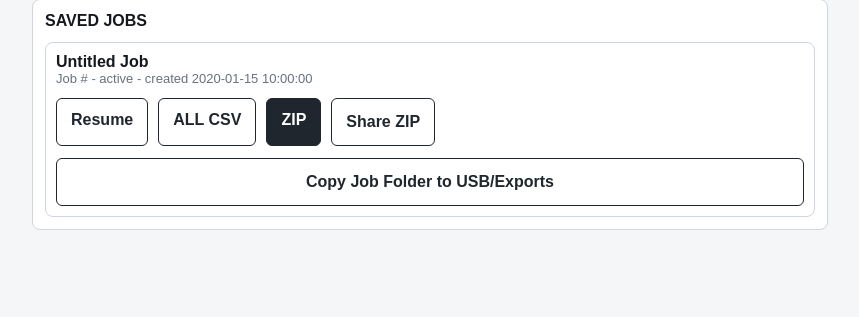
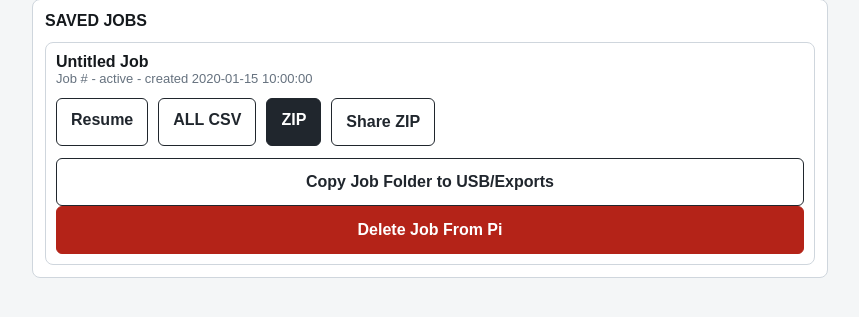
Before and after one commit to ArdenRice1/quadpod-project, a Flask app: template flask_app/templates/archive.html in a window 1280 px wide. Shown: the part 239-556 px from the top of the page, without its empty margins (210-1069 px from the left). Run offline with Flask 3, Linux system fonts and the light colour scheme; the template is opened without the code that fills it: most values are stand-ins (such as "Sample title", 1, 10 or a date in 2020); some libraries are stand-ins or nearby versions.

Commit message:
Add job deletion and replace folder exports

```diff
--- a/flask_app/app.py
+++ b/flask_app/app.py
@@ -1,6 +1,7 @@
 import datetime as dt
 import os
 import secrets
+import shutil
 import subprocess
 import sys
 import threading
@@ -364,6 +365,20 @@ def copy_job_usb(job_id):
     except Exception as exc:
         storage.add_event("USB/export copy failed", level="error", job_id=job_id, data={"error": str(exc)})
         return redirect(url_for("archive", copy_status="error", copy_error=str(exc)), code=303)
+
+
+@app.route("/job/<int:job_id>/delete", methods=["POST"])
+def delete_job(job_id):
+    if request.form.get("confirm", "") != "yes":
+        return redirect(url_for("archive"), code=303)
+    if not storage.get_job(job_id):
+        return redirect(url_for("archive"), code=303)
+    _delete_job_artifacts(job_id)
+    storage.delete_job(job_id)
+    if session.get("job_id") == job_id:
+        session.pop("job_id", None)
+        session.pop("test_id", None)
+    return redirect(url_for("archive"), code=303)
 
 
 @app.route("/job/<int:job_id>/email", methods=["POST"])
@@ -773,6 +788,27 @@ def _network_switch_command(mode, *extra):
     return [sys.executable, str(script), "--delay", "0", mode, *extra]
 
 
+def _delete_job_artifacts(job_id):
+    photo_dir = Path(PHOTO_DIR)
+    if photo_dir.exists():
+        for path in photo_dir.glob(f"job_{job_id}_*"):
+            if path.is_file():
+                path.unlink(missing_ok=True)
+
+    export_dir = Path(EXPORT_DIR)
+    if not export_dir.exists():
+        return
+    audit_path = export_dir / f"job_{job_id}_audit.json"
+    if audit_path.is_file():
+        audit_path.unlink(missing_ok=True)
+    job = storage.get_job(job_id)
+    if not job:
+        return
+    local_copy_folder = export_dir / "usb_copy" / exporter._job_folder_name(job)
+    if local_copy_folder.exists() and local_copy_folder.is_dir():
+        shutil.rmtree(local_copy_folder)
+
+
 def _save_photo(job_id, test_number, file_storage):
     photo_dir = Path(PHOTO_DIR)
     photo_dir.mkdir(parents=True, exist_ok=True)
--- a/flask_app/exporter.py
+++ b/flask_app/exporter.py
@@ -393,6 +393,8 @@ def export_job_folder(job_id, root_dir):
         raise ValueError("Job not found")
     root = Path(root_dir)
     folder = root / _job_folder_name(job)
+    if folder.exists():
+        shutil.rmtree(folder)
     tests_dir = folder / "tests"
     photos_dir = folder / "photos"
     tests_dir.mkdir(parents=True, exist_ok=True)
--- a/flask_app/storage.py
+++ b/flask_app/storage.py
@@ -242,6 +242,21 @@ def get_job(job_id):
     if not row:
         return None
     return _job_from_row(row)
+
+
+def delete_job(job_id):
+    tests = list_tests(job_id)
+    test_ids = [test["id"] for test in tests]
+    with db() as conn:
+        if test_ids:
+            placeholders = ",".join("?" for _ in test_ids)
+            conn.execute(f"DELETE FROM force_samples WHERE test_id IN ({placeholders})", test_ids)
+            conn.execute(f"DELETE FROM events WHERE test_id IN ({placeholders})", test_ids)
+        conn.execute("DELETE FROM events WHERE job_id=?", (job_id,))
+        conn.execute("DELETE FROM email_queue WHERE job_id=?", (job_id,))
+        conn.execute("DELETE FROM tests WHERE job_id=?", (job_id,))
+        cur = conn.execute("DELETE FROM jobs WHERE id=?", (job_id,))
+    return cur.rowcount > 0
 
 
 def list_jobs():
--- a/flask_app/templates/archive.html
+++ b/flask_app/templates/archive.html
@@ -55,6 +55,17 @@
         <form method="POST" action="{{ url_for('copy_job_usb', job_id=job.id) }}">
           <button class="full-width secondary" type="submit">Copy Job Folder to USB/Exports</button>
         </form>
+        <button class="full-width danger deleteJobOpen" type="button">Delete Job From Pi</button>
+        <div class="status warn deleteJobConfirm" hidden>
+          <div>Don't forget to save or export files before deleting this job.</div>
+          <div class="btnrow">
+            <form method="POST" action="{{ url_for('delete_job', job_id=job.id) }}">
+              <input type="hidden" name="confirm" value="yes">
+              <button class="danger" type="submit">Yes</button>
+            </form>
+            <button class="secondary deleteJobCancel" type="button">Cancel</button>
+          </div>
+        </div>
       </div>
     {% else %}
       <div class="status warn">No jobs found.</div>
@@ -99,5 +110,19 @@
     });
   });
 
+  document.querySelectorAll(".deleteJobOpen").forEach((button) => {
+    button.addEventListener("click", () => {
+      const panel = button.parentElement.querySelector(".deleteJobConfirm");
+      panel.hidden = false;
+      button.hidden = true;
+    });
+  });
+  document.querySelectorAll(".deleteJobCancel").forEach((button) => {
+    button.addEventListener("click", () => {
+      const panel = button.closest(".deleteJobConfirm");
+      panel.hidden = true;
+      panel.parentElement.querySelector(".deleteJobOpen").hidden = false;
+    });
+  });
 </script>
 {% endblock %}
```
Also changed, not shown: tests/test_app_api.py (+27 -0 lines), tests/test_storage_export.py (+12 -0 lines).
